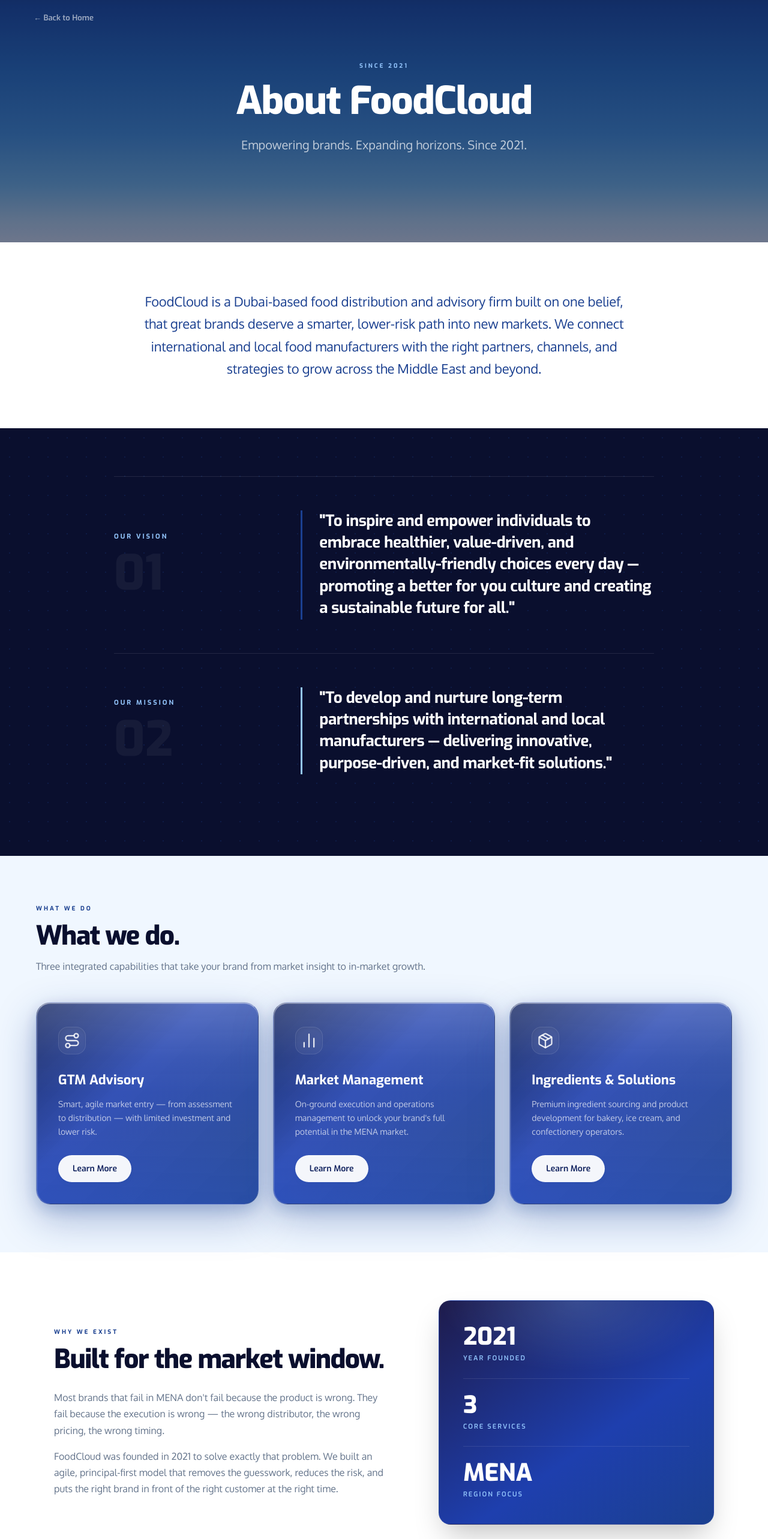
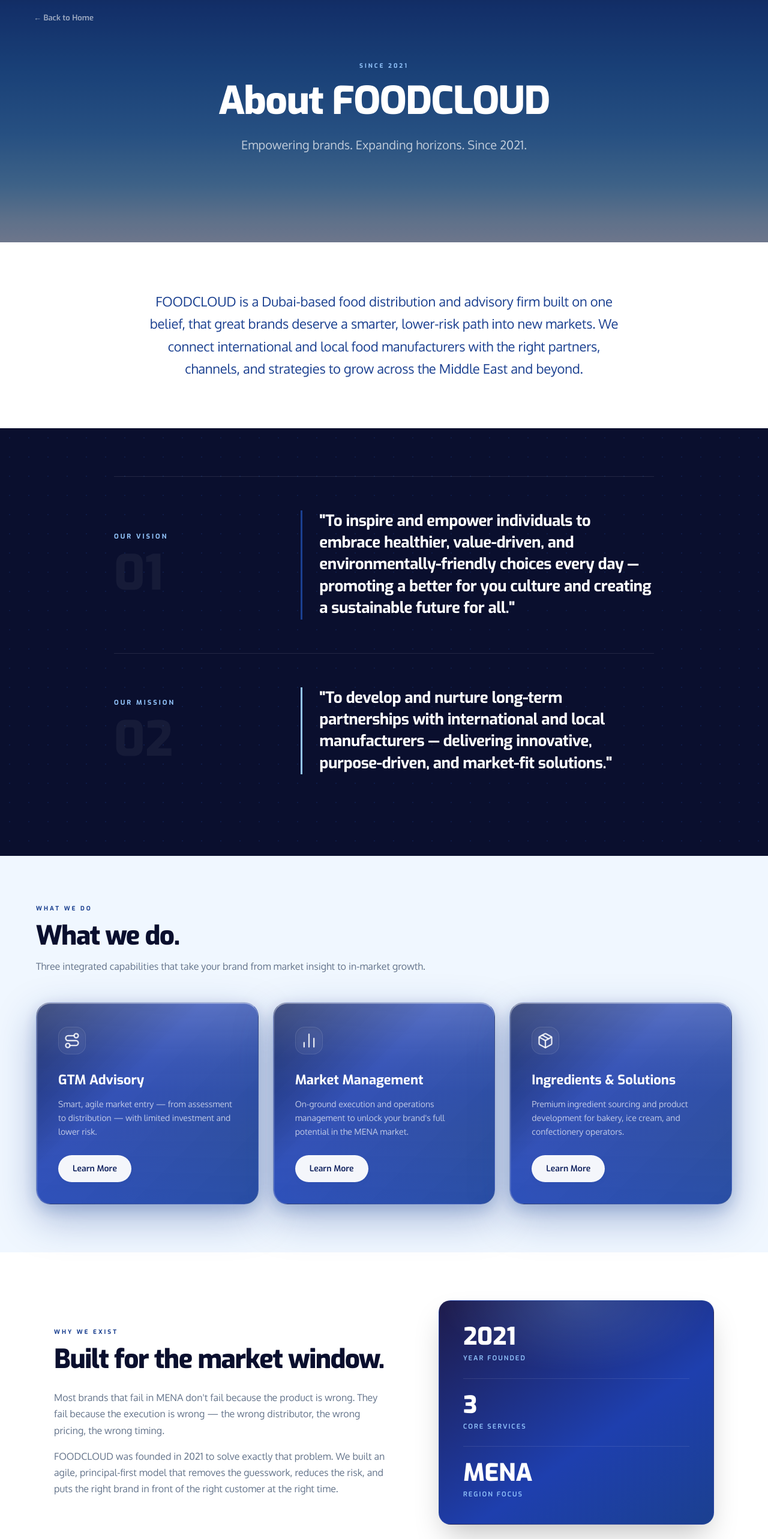
Before and after one commit to MosaabGaber/FOODCLOUD, a React (Vite) app: page /company in a window 1280 px wide. Shown: the part 140-2706 px from the top of the page at 60% size. Built offline with nearby package versions, Linux system fonts and the light colour scheme.

Commit message:
capitalize FOODCLOUD in pillars headline

```diff
--- a/src/pages/Company.tsx
+++ b/src/pages/Company.tsx
@@ -28,7 +28,7 @@
             SINCE 2021
           </span>
           <h1 className="font-display font-extrabold text-5xl md:text-[64px] text-white tracking-[-1.5px] leading-tight">
-            About FoodCloud
+            About FOODCLOUD
           </h1>
           <p className="font-sans font-normal text-lg md:text-[20px] text-white/70 max-w-[560px] leading-[1.65] mt-4">
             Empowering brands. Expanding horizons. Since 2021.
@@ -41,7 +41,7 @@
         <div className="max-w-[800px] mx-auto text-center">
           <ScrollReveal direction="up">
             <p className="font-sans font-normal text-[22px] text-[#1B4090] leading-[1.7] tracking-[-0.2px]">
-              FoodCloud is a Dubai-based food distribution and advisory firm built on one belief, that great brands deserve a smarter, lower-risk path into new markets. We connect international and local food manufacturers with the right partners, channels, and strategies to grow across the Middle East and beyond.
+              FOODCLOUD is a Dubai-based food distribution and advisory firm built on one belief, that great brands deserve a smarter, lower-risk path into new markets. We connect international and local food manufacturers with the right partners, channels, and strategies to grow across the Middle East and beyond.
             </p>
           </ScrollReveal>
         </div>
@@ -186,7 +186,7 @@
                 Most brands that fail in MENA don't fail because the product is wrong. They fail because the execution is wrong — the wrong distributor, the wrong pricing, the wrong timing.
               </p>
               <p className="font-sans font-normal text-[16px] text-[#64748B] leading-[1.7]">
-                FoodCloud was founded in 2021 to solve exactly that problem. We built an agile, principal-first model that removes the guesswork, reduces the risk, and puts the right brand in front of the right customer at the right time.
+                FOODCLOUD was founded in 2021 to solve exactly that problem. We built an agile, principal-first model that removes the guesswork, reduces the risk, and puts the right brand in front of the right customer at the right time.
               </p>
             </ScrollReveal>
           </div>
--- a/src/pages/IngredientsAndSolutions.tsx
+++ b/src/pages/IngredientsAndSolutions.tsx
@@ -62,7 +62,7 @@
                 Meet BLNDZ.
               </h2>
               <p className="font-sans font-normal text-base text-[#64748B] leading-[1.7] max-w-[480px] mb-10">
-                BLNDZ is FoodCloud's dedicated ingredients and solutions platform. We source and supply premium food ingredients to bakery, ice cream, and confectionery operators across the MENA region, helping them control costs, improve products, and optimise their processes.
+                BLNDZ is FOODCLOUD's dedicated ingredients and solutions platform. We source and supply premium food ingredients to bakery, ice cream, and confectionery operators across the MENA region, helping them control costs, improve products, and optimise their processes.
               </p>
               <button
                 onClick={() => onOpenContact('BLNDZ Intro')}
```
